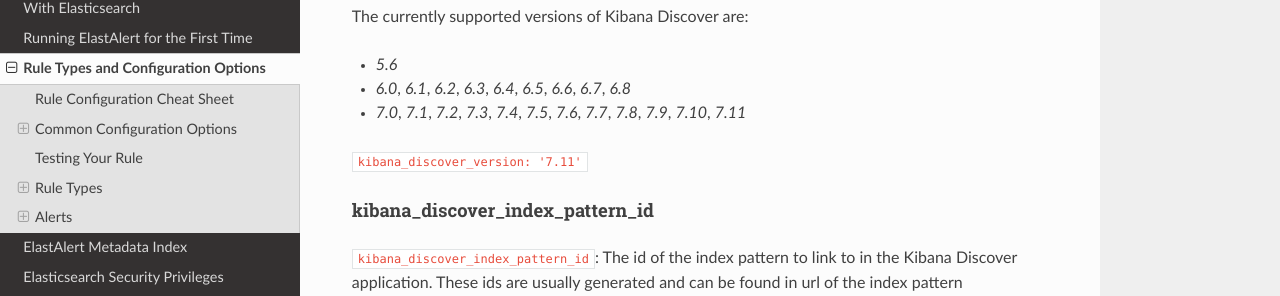
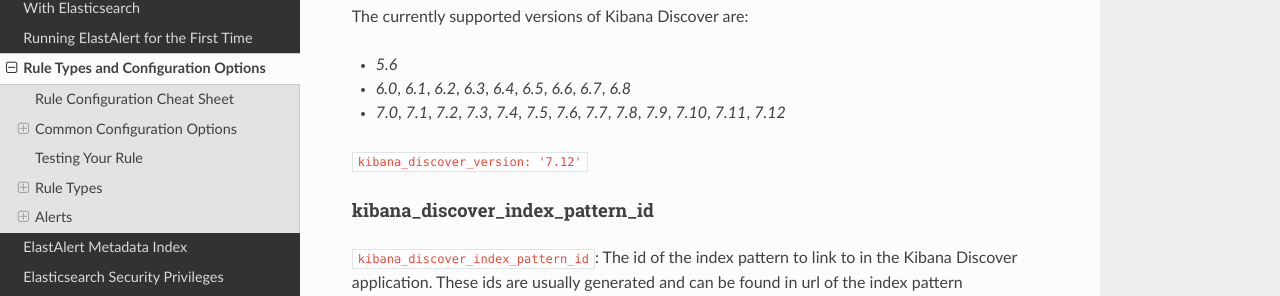
Before and after one commit to Yelp/elastalert, a Sphinx documentation site: the page built from docs/source/ruletypes.rst, in a window 1280 px wide and 900 px high, scrolled down 12238 px. Shown: the part 155-451 px from the top of the window. Built offline with Sphinx 7.4.7 and the Read the Docs theme 2.0.0, drawn with Linux system fonts in a browser that asks for light colours; pages that are not in the unit, such as notebooks, are missing from menus.

Commit message:
Kibana Discover support kibana 7.12

```diff
--- a/docs/source/ruletypes.rst
+++ b/docs/source/ruletypes.rst
@@ -555,9 +555,9 @@
 
 - `5.6`
 - `6.0`, `6.1`, `6.2`, `6.3`, `6.4`, `6.5`, `6.6`, `6.7`, `6.8`
-- `7.0`, `7.1`, `7.2`, `7.3`, `7.4`, `7.5`, `7.6`, `7.7`, `7.8`, `7.9`, `7.10`, `7.11`
-
-``kibana_discover_version: '7.11'``
+- `7.0`, `7.1`, `7.2`, `7.3`, `7.4`, `7.5`, `7.6`, `7.7`, `7.8`, `7.9`, `7.10`, `7.11`, `7.12`
+
+``kibana_discover_version: '7.12'``
 
 kibana_discover_index_pattern_id
 ^^^^^^^^^^^^^^^^^^^^^^^^^^^^^^^^
```
Also changed, not shown: 3 other files.
